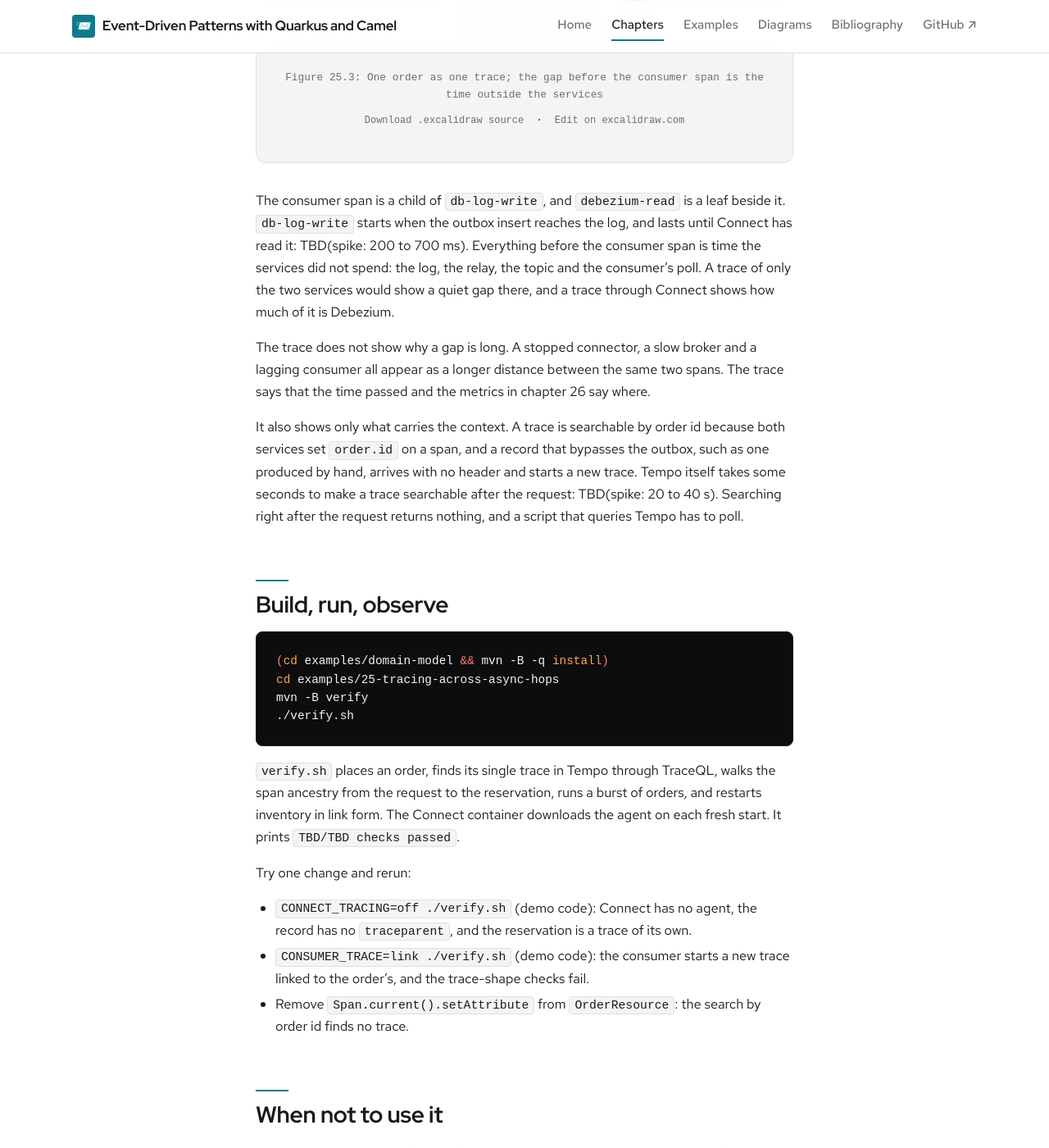
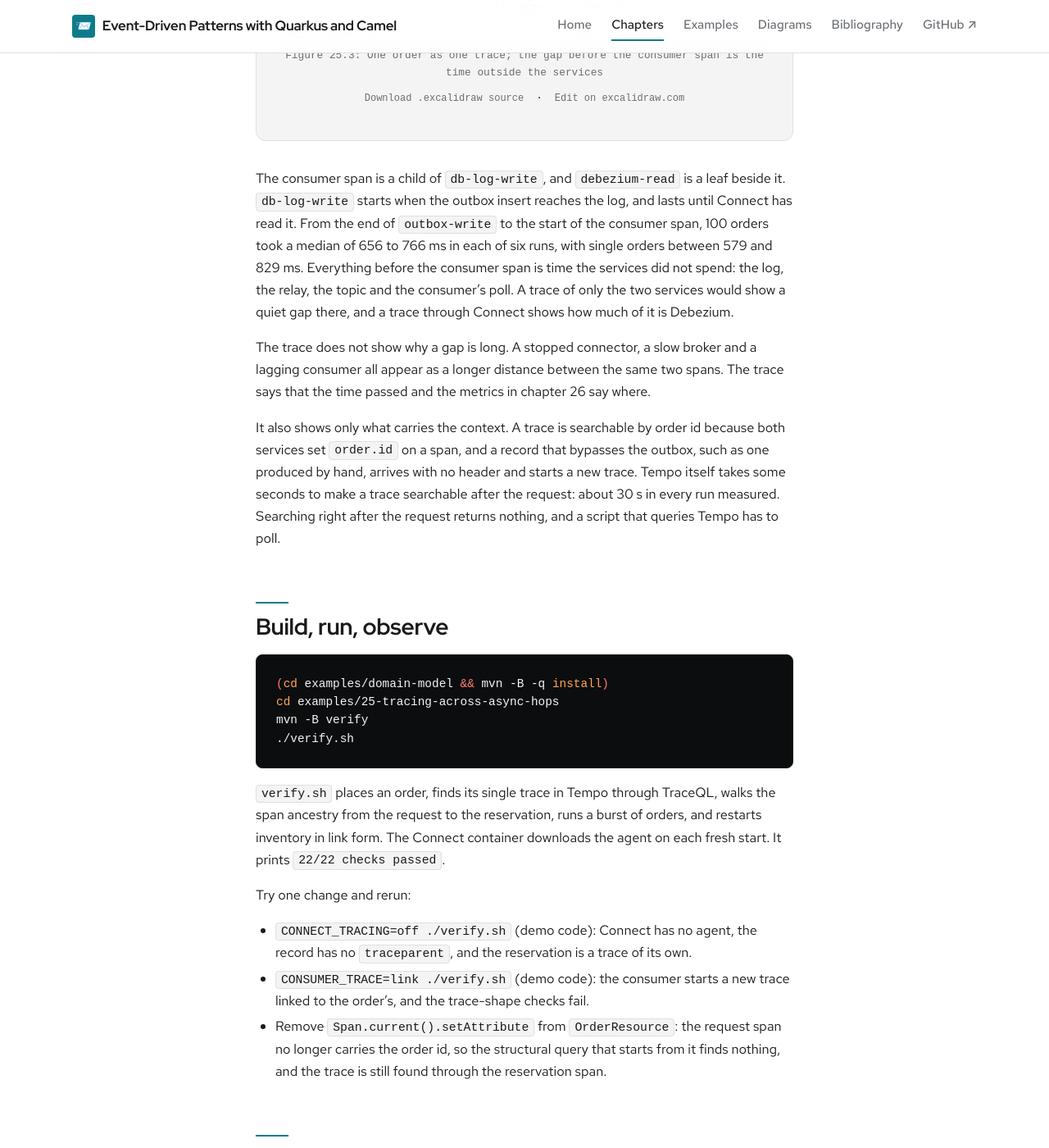
Before and after one commit to patterncatalyst/event-driven-patterns-with-quarkus-and-camel, a Jekyll site: the page built from _docs/25-tracing-across-async-hops.md, in a window 1280 px wide and 1400 px high, scrolled down 6260 px. Shown: the whole window at 82% size. Built offline with Jekyll 4.4.1, drawn with Linux system fonts in a browser that asks for light colours; some web fonts are replaced; some of the changed text lies outside the part shown.

Commit message:
docs(r10): ch 25 window, 22/22, experiments frozen, 15/15 trace witness

````diff
--- a/_docs/25-tracing-across-async-hops.md
+++ b/_docs/25-tracing-across-async-hops.md
@@ -75,7 +75,7 @@ connect:
     - OTEL_INSTRUMENTATION_OPENTELEMETRY_API_ENABLED=true
 ```
 
-The last two lines matter more than they look. The agent instruments Kafka producers, JDBC and the HTTP server by default. In Connect that replaced the router's `traceparent` with the context of a new trace named after the topic, so the consumer joined a trace that did not contain the order, and it flooded Tempo with Connect's own database and internal-topic traffic: TBD(spike: 53 traces in about 2 minutes at rest). With every instrumentation off and only the bridge to the OpenTelemetry API on, Connect sends the router's spans and nothing else. The connector configuration needs no tracing keys.
+The last two lines matter more than they look. The agent instruments Kafka producers, JDBC and the HTTP server by default. In Connect that replaced the router's `traceparent` with the context of a new trace named after the topic, so the consumer joined a trace that did not contain the order, and it flooded Tempo with Connect's own database and internal-topic traffic. With every instrumentation off and only the bridge to the OpenTelemetry API on, Connect sends the router's spans and nothing else. The connector configuration needs no tracing keys.
 
 The context on the record is the one the router wrote:
 
@@ -135,11 +135,11 @@ A record with no `traceparent` gives a root span in both forms. The link has not
 
 {% include excalidraw.html file="25-trace-waterfall" alt="A waterfall of six spans: POST /orders and outbox-write in order-service, db-log-write and debezium-read in connect, and edp.orders.placed receive and reserve stock in inventory-service, with a dashed bar below marking the hop through the log and the relay" caption="Figure 25.3: One order as one trace; the gap before the consumer span is the time outside the services" %}
 
-The consumer span is a child of `db-log-write`, and `debezium-read` is a leaf beside it. `db-log-write` starts when the outbox insert reaches the log, and lasts until Connect has read it: TBD(spike: 200 to 700 ms). Everything before the consumer span is time the services did not spend: the log, the relay, the topic and the consumer's poll. A trace of only the two services would show a quiet gap there, and a trace through Connect shows how much of it is Debezium.
+The consumer span is a child of `db-log-write`, and `debezium-read` is a leaf beside it. `db-log-write` starts when the outbox insert reaches the log, and lasts until Connect has read it. From the end of `outbox-write` to the start of the consumer span, 100 orders took a median of 656 to 766 ms in each of six runs, with single orders between 579 and 829 ms. Everything before the consumer span is time the services did not spend: the log, the relay, the topic and the consumer's poll. A trace of only the two services would show a quiet gap there, and a trace through Connect shows how much of it is Debezium.
 
 The trace does not show why a gap is long. A stopped connector, a slow broker and a lagging consumer all appear as a longer distance between the same two spans. The trace says that the time passed and the metrics in chapter 26 say where.
 
-It also shows only what carries the context. A trace is searchable by order id because both services set `order.id` on a span, and a record that bypasses the outbox, such as one produced by hand, arrives with no header and starts a new trace. Tempo itself takes some seconds to make a trace searchable after the request: TBD(spike: 20 to 40 s). Searching right after the request returns nothing, and a script that queries Tempo has to poll.
+It also shows only what carries the context. A trace is searchable by order id because both services set `order.id` on a span, and a record that bypasses the outbox, such as one produced by hand, arrives with no header and starts a new trace. Tempo itself takes some seconds to make a trace searchable after the request: about 30 s in every run measured. Searching right after the request returns nothing, and a script that queries Tempo has to poll.
 
 ## Build, run, observe
 
@@ -150,13 +150,13 @@ mvn -B verify
 ./verify.sh
 ```
 
-`verify.sh` places an order, finds its single trace in Tempo through TraceQL, walks the span ancestry from the request to the reservation, runs a burst of orders, and restarts inventory in link form. The Connect container downloads the agent on each fresh start. It prints `TBD/TBD checks passed`.
+`verify.sh` places an order, finds its single trace in Tempo through TraceQL, walks the span ancestry from the request to the reservation, runs a burst of orders, and restarts inventory in link form. The Connect container downloads the agent on each fresh start. It prints `22/22 checks passed`.
 
 Try one change and rerun:
 
 - `CONNECT_TRACING=off ./verify.sh` (demo code): Connect has no agent, the record has no `traceparent`, and the reservation is a trace of its own.
 - `CONSUMER_TRACE=link ./verify.sh` (demo code): the consumer starts a new trace linked to the order's, and the trace-shape checks fail.
-- Remove `Span.current().setAttribute` from `OrderResource`: the search by order id finds no trace.
+- Remove `Span.current().setAttribute` from `OrderResource`: the request span no longer carries the order id, so the structural query that starts from it finds nothing, and the trace is still found through the reservation span.
 
 ## When not to use it
 
@@ -166,7 +166,7 @@ The context in a message is a coupling. A producer that sets the header and a co
 
 A parent that spans a long delay misleads. A consumer that reads the record an hour later shows an hour-long trace whose middle is a queue, and a trace viewer will draw it as work. Link anything that is not a prompt continuation.
 
-Running a Java agent in Connect adds a dependency to the relay, a download at start, and memory: TBD(spike: Connect at rest 689 MiB with the agent). When the relay's own time is of no interest, a producer that copies the `traceparent` into a header itself reaches the same consumer with no change to Connect, and the trace is a single hop with a gap where Connect was.
+Running a Java agent in Connect adds a dependency to the relay, a download at start, and memory: Connect used about 750 MiB after a burst of 100 orders. When the relay's own time is of no interest, a producer that copies the `traceparent` into a header itself reaches the same consumer with no change to Connect, and the trace is a single hop with a gap where Connect was.
 
 > **🤖 Explore with your agent**
 > "In examples/25-tracing-across-async-hops, place O-2501 through OrderResource, read the tracingspancontext column and the traceparent header on edp.orders.placed, then query Tempo for span.order.id = O-2501 and print the span ancestry down to reserve stock. Run it again with CONSUMER_TRACE=link and say which spans moved to a second trace."
````
Also changed, not shown: examples/25-tracing-across-async-hops/README.md (+7 -7 lines).
